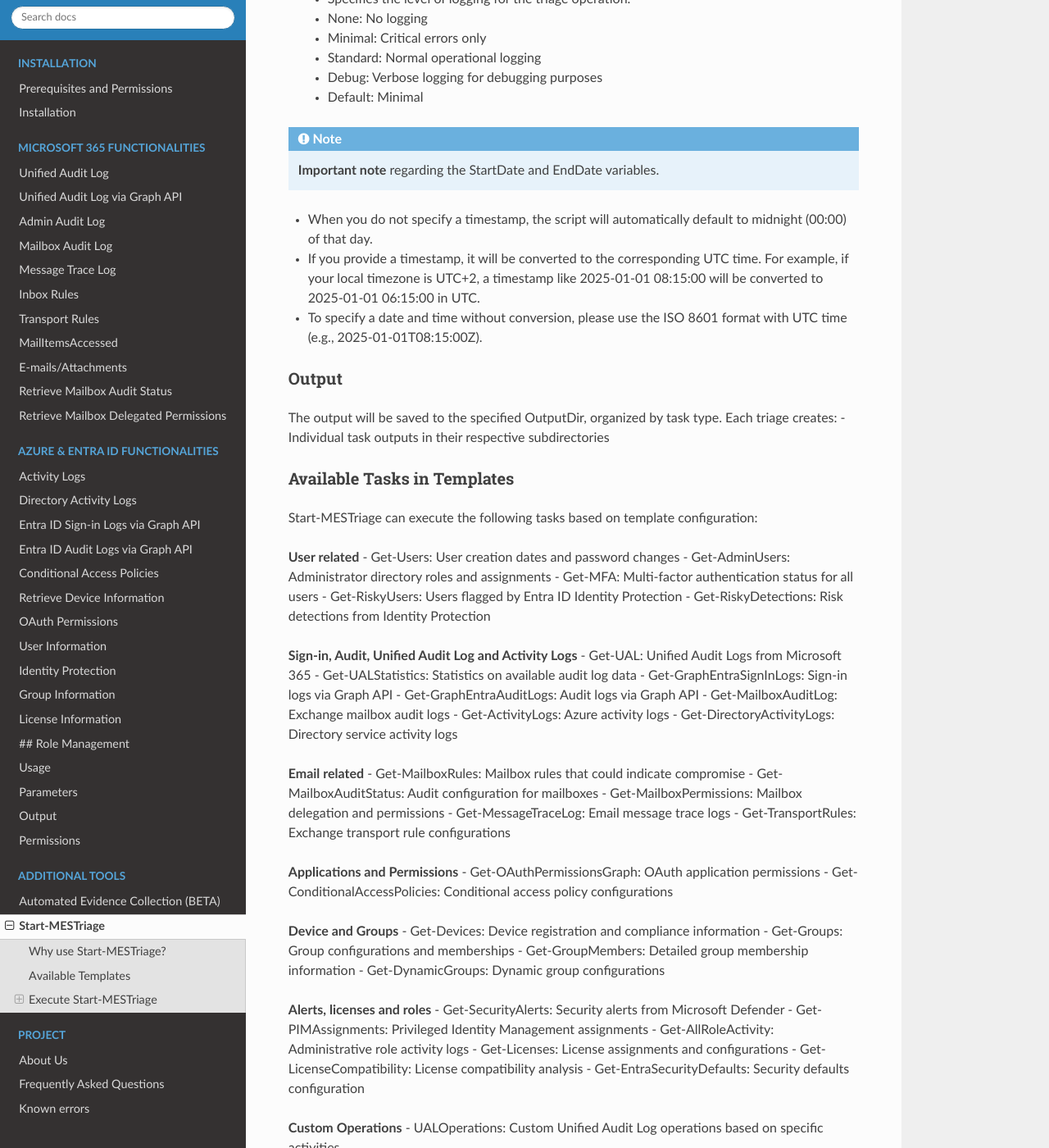
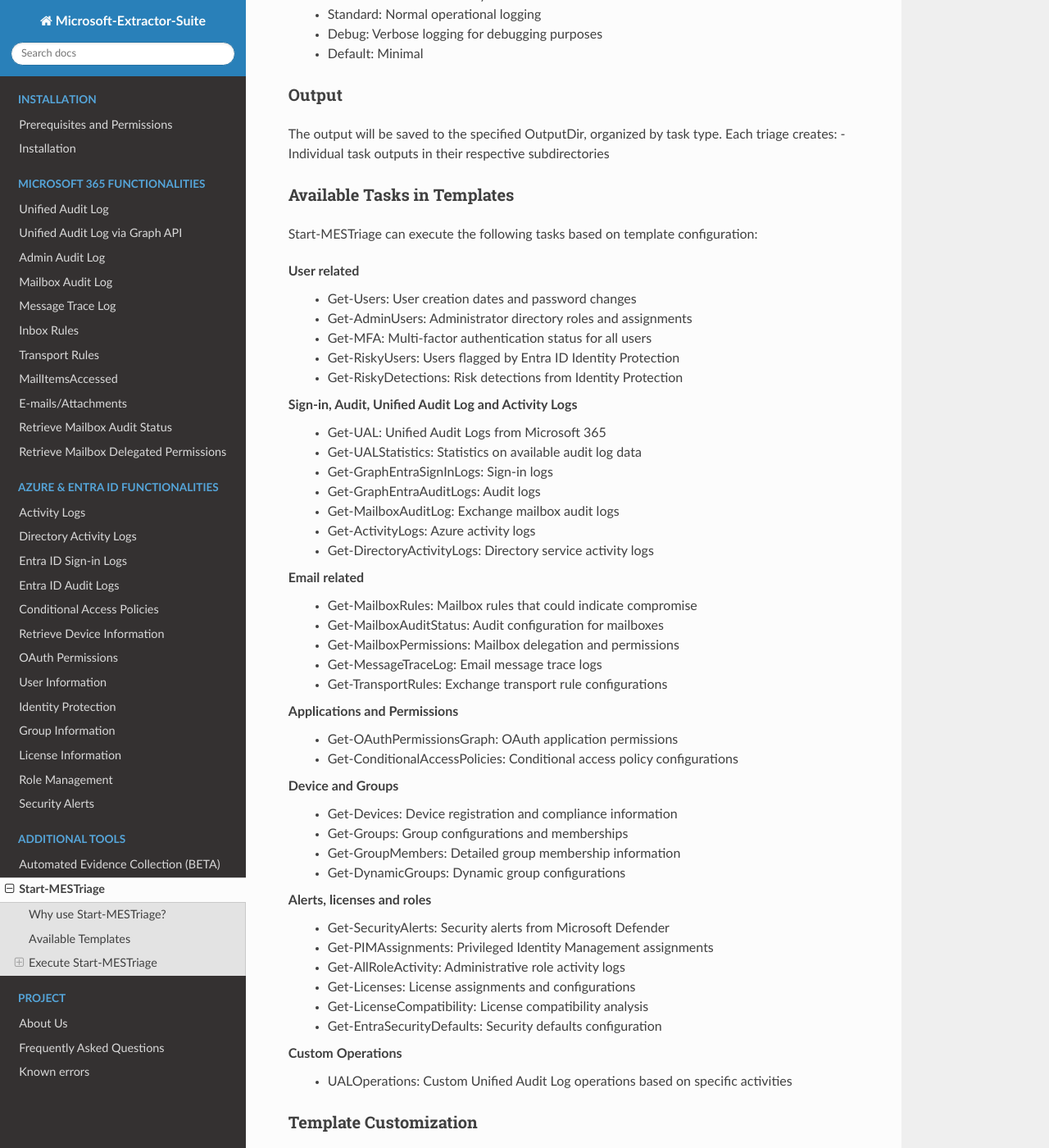
Before and after one commit to invictus-ir/Microsoft-Extractor-Suite, a Sphinx documentation site: the page built from docs/source/functionality/Tools/Mes-Triage.rst, in a window 1280 px wide and 1400 px high, scrolled down 2883 px. Shown: the whole window at 82% size. Built offline with Sphinx 7.4.7 and the Read the Docs theme 3.1.0, drawn with Linux system fonts in a browser that asks for light colours; some of the changed text lies outside the part shown.

Commit message:
Read the docs format fixes

```diff
--- a/docs/source/functionality/Azure/AzureAuditLogsGraph.rst
+++ b/docs/source/functionality/Azure/AzureAuditLogsGraph.rst
@@ -1,4 +1,4 @@
-Entra ID Audit Logs via Graph API
+Entra ID Audit Logs
 =======
 Use **Get-GraphEntraAuditLogs** to collect the contents of the Entra ID Audit Log.
 
--- a/docs/source/functionality/Azure/AzureSignInLogsGraph.rst
+++ b/docs/source/functionality/Azure/AzureSignInLogsGraph.rst
@@ -1,4 +1,4 @@
-Entra ID Sign-in Logs via Graph API
+Entra ID Sign-in Logs
 =======
 Use **Get-GraphEntraSignInLogs** to collect the contents of the Entra ID sign-in log. The cmdlet supports collecting different types of sign-in events (interactive, non-interactive, service principal, and managed identity) either all at once or individually.
 
--- a/docs/source/functionality/Azure/Roles.rst
+++ b/docs/source/functionality/Azure/Roles.rst
@@ -1,4 +1,4 @@
-## Role Management
+Role Management
 =======
 This section contains functions for managing and auditing role assignments in Microsoft Entra ID. These functions help identify who has access to administrative roles, both through direct assignments and through Privileged Identity Management (PIM).
 
--- a/docs/source/functionality/Azure/SecurityAlerts.rst
+++ b/docs/source/functionality/Azure/SecurityAlerts.rst
@@ -1,4 +1,4 @@
- Security Alerts
+Security Alerts
 =======
 Retrieves security alerts from Microsoft Graph Security API, providing information about security incidents and threats detected across your environment. The function automatically selects the appropriate API endpoint based on your authentication type.
 
@@ -59,9 +59,7 @@
 """"""""""""""""""""""""""
 The output will be saved to the 'SecurityAlerts' directory within the 'Output' directory with the file name format: [date]-SecurityAlerts.csv
 
-The script provides:
-
-A CSV file containing detailed security alert information including:
+The script provides A CSV file containing detailed security alert information including:
 
 * Id
 * Title
--- a/docs/source/functionality/M365/UnifiedAuditLog.rst
+++ b/docs/source/functionality/M365/UnifiedAuditLog.rst
@@ -141,7 +141,6 @@
 
 -ObjectIDs (optional)
     - The ObjectIds parameter filters the log entries by object ID. The object ID is the target object that was acted upon, and depends on the RecordType and Operations values of the event.
-	- You can enter multiple values separated by commas.
 
 -LogLevel (optional)
     - Specifies the level of logging. None: No logging. Minimal: Logs critical errors only. Standard: Normal operational logging. Debug: Detailed logging for debugging.
--- a/docs/source/functionality/Tools/Mes-Triage.rst
+++ b/docs/source/functionality/Tools/Mes-Triage.rst
@@ -3,9 +3,7 @@
 
 The Start-MESTriage function performs a quick security triage for specific users across Azure, Entra ID and Microsoft 365 environments. It executes multiple data collection tasks based on customizable templates, making it ideal for incident response and security investigations.
 
-.. note::
-
-  **Important** : Regarding the UserIds filter:
+**Important: Regarding the UserIds filter:**
 
 - If you do not specify one or more user IDs, the script may take a long time to run.
 - It’s strongly recommended to always filter by specific users.
@@ -122,14 +120,6 @@
     - Debug: Verbose logging for debugging purposes
     - Default: Minimal
 
-.. note::
-
-  **Important note** regarding the StartDate and EndDate variables.
-
-- When you do not specify a timestamp, the script will automatically default to midnight (00:00) of that day.
-- If you provide a timestamp, it will be converted to the corresponding UTC time. For example, if your local timezone is UTC+2, a timestamp like 2025-01-01 08:15:00 will be converted to 2025-01-01 06:15:00 in UTC.
-- To specify a date and time without conversion, please use the ISO 8601 format with UTC time (e.g., 2025-01-01T08:15:00Z).
-
 Output
 """"""""""""""""""""""""""
 The output will be saved to the specified OutputDir, organized by task type. Each triage creates:
@@ -140,48 +130,48 @@
 Start-MESTriage can execute the following tasks based on template configuration:
 
 **User related**
-- Get-Users: User creation dates and password changes
-- Get-AdminUsers: Administrator directory roles and assignments
-- Get-MFA: Multi-factor authentication status for all users
-- Get-RiskyUsers: Users flagged by Entra ID Identity Protection
-- Get-RiskyDetections: Risk detections from Identity Protection
+ - Get-Users: User creation dates and password changes
+ - Get-AdminUsers: Administrator directory roles and assignments
+ - Get-MFA: Multi-factor authentication status for all users
+ - Get-RiskyUsers: Users flagged by Entra ID Identity Protection
+ - Get-RiskyDetections: Risk detections from Identity Protection
 
 **Sign-in, Audit, Unified Audit Log and Activity Logs**
-- Get-UAL: Unified Audit Logs from Microsoft 365
-- Get-UALStatistics: Statistics on available audit log data
-- Get-GraphEntraSignInLogs: Sign-in logs via Graph API
-- Get-GraphEntraAuditLogs: Audit logs via Graph API
-- Get-MailboxAuditLog: Exchange mailbox audit logs
-- Get-ActivityLogs: Azure activity logs
-- Get-DirectoryActivityLogs: Directory service activity logs
+ - Get-UAL: Unified Audit Logs from Microsoft 365
+ - Get-UALStatistics: Statistics on available audit log data
+ - Get-GraphEntraSignInLogs: Sign-in logs
+ - Get-GraphEntraAuditLogs: Audit logs
+ - Get-MailboxAuditLog: Exchange mailbox audit logs
+ - Get-ActivityLogs: Azure activity logs
+ - Get-DirectoryActivityLogs: Directory service activity logs
 
 **Email related**
-- Get-MailboxRules: Mailbox rules that could indicate compromise
-- Get-MailboxAuditStatus: Audit configuration for mailboxes
-- Get-MailboxPermissions: Mailbox delegation and permissions
-- Get-MessageTraceLog: Email message trace logs
-- Get-TransportRules: Exchange transport rule configurations
+ - Get-MailboxRules: Mailbox rules that could indicate compromise
+ - Get-MailboxAuditStatus: Audit configuration for mailboxes
+ - Get-MailboxPermissions: Mailbox delegation and permissions
+ - Get-MessageTraceLog: Email message trace logs
+ - Get-TransportRules: Exchange transport rule configurations
 
 **Applications and Permissions**
-- Get-OAuthPermissionsGraph: OAuth application permissions
-- Get-ConditionalAccessPolicies: Conditional access policy configurations
+ - Get-OAuthPermissionsGraph: OAuth application permissions
+ - Get-ConditionalAccessPolicies: Conditional access policy configurations
 
 **Device and Groups**
-- Get-Devices: Device registration and compliance information
-- Get-Groups: Group configurations and memberships
-- Get-GroupMembers: Detailed group membership information
-- Get-DynamicGroups: Dynamic group configurations
+ - Get-Devices: Device registration and compliance information
+ - Get-Groups: Group configurations and memberships
+ - Get-GroupMembers: Detailed group membership information
+ - Get-DynamicGroups: Dynamic group configurations
 
 **Alerts, licenses and roles**
-- Get-SecurityAlerts: Security alerts from Microsoft Defender
-- Get-PIMAssignments: Privileged Identity Management assignments
-- Get-AllRoleActivity: Administrative role activity logs
-- Get-Licenses: License assignments and configurations
-- Get-LicenseCompatibility: License compatibility analysis
-- Get-EntraSecurityDefaults: Security defaults configuration
+ - Get-SecurityAlerts: Security alerts from Microsoft Defender
+ - Get-PIMAssignments: Privileged Identity Management assignments
+ - Get-AllRoleActivity: Administrative role activity logs
+ - Get-Licenses: License assignments and configurations
+ - Get-LicenseCompatibility: License compatibility analysis
+ - Get-EntraSecurityDefaults: Security defaults configuration
 
 **Custom Operations**
-- UALOperations: Custom Unified Audit Log operations based on specific activities
+ - UALOperations: Custom Unified Audit Log operations based on specific activities
 
 Template Customization
 """"""""""""""""""""""""""
```
Also changed, not shown: README.md (+2 -2 lines), 4 other files.
